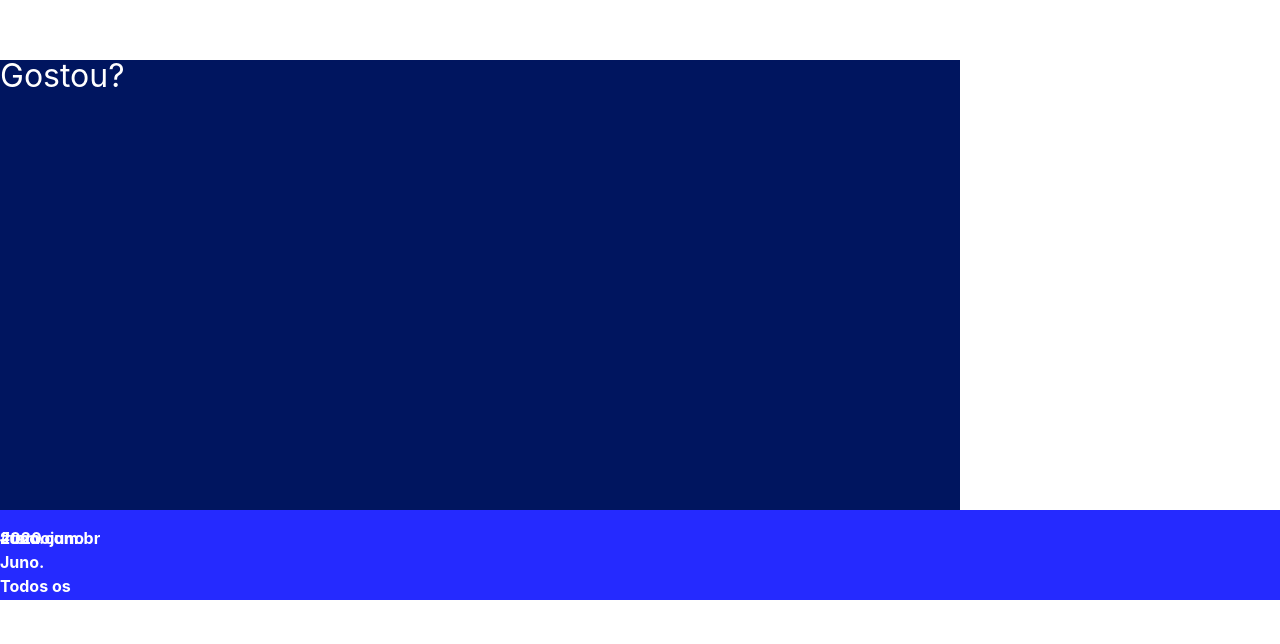
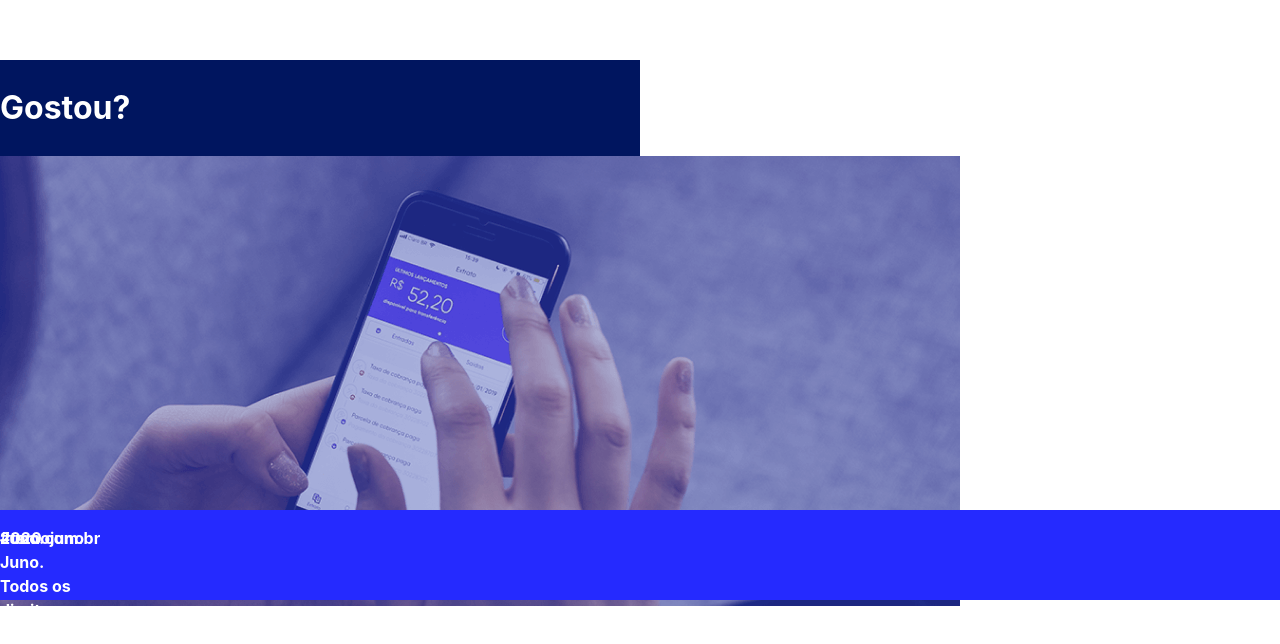
Before and after one commit to amandabrbz/tamojuno, a React (Create React App) app: page / in a window 1280 px wide. Shown: the part 1449-2093 px from the top of the page. Built offline with nearby package versions, Linux system fonts and the light colour scheme.

Commit message:
amanha vai

```diff
--- a/src/components/Liked/index.js
+++ b/src/components/Liked/index.js
@@ -1,11 +1,15 @@
 import React, { Component } from "react";
-import { Container, Like } from "./styles";
+import { Container, Like, Container2 } from "./styles";
+import cta from "../../assets/cta.png";
 
 export default class Liked extends Component {
   render() {
     return (
       <Container>
         <Like>Gostou?</Like>
+        <Container2>
+          <img src={cta} alt="" />
+        </Container2>
       </Container>
     );
   }
--- a/src/components/Liked/styles.js
+++ b/src/components/Liked/styles.js
@@ -1,16 +1,21 @@
 import styled from "styled-components";
 
-export const Container = styled.div`
+export const Container = styled.section`
   position: absolute;
-  width: 960px;
+  width: 50%;
   height: 450px;
   left: 0px;
   top: 1509px;
   background-color: #00155f;
 `;
 
-export const Like = styled.div`
+export const Like = styled.h3`
   font-size: 32px;
   line-height: 32px;
   color: #ffffff;
 `;
+
+export const Container2 = styled.section`
+  position: absolute;
+  width: 50%;
+`;
```
